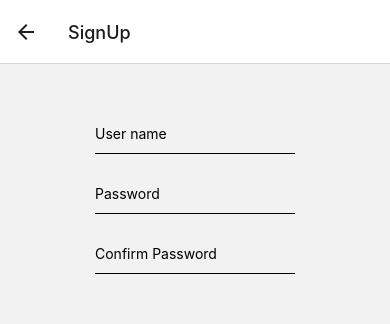
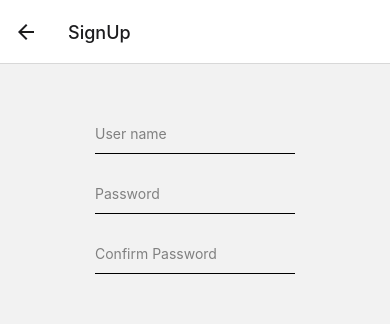
Before and after one commit to him1231/IDCT_TIC_TAC_TOE_APP, a React Native app: screen /SignUp in a window 390 px wide. Shown: the top 324 px of the page. Built offline with nearby package versions, Linux system fonts and the light colour scheme.

Commit message:
- addd back placeholderTextColor

```diff
--- a/src/component/TextInputAlert.tsx
+++ b/src/component/TextInputAlert.tsx
@@ -61,6 +61,7 @@ const TextInputAlert = (props: Props) => {
         <View style={styles.promptContainer}>
           {title && <Text style={styles.title}>{title}</Text>}
           <TextInput
+            placeholderTextColor={'grey'}
             style={styles.textInput}
             placeholder={placeholder}
             onChangeText={setInput}
--- a/src/screen/LoginPage.tsx
+++ b/src/screen/LoginPage.tsx
@@ -34,12 +34,14 @@ const LoginPage = () => {
     <View style={styles.container}>
       <Text style={styles.logo}>#</Text>
       <TextInput
+        placeholderTextColor={'grey'}
         style={styles.textInput}
         placeholder="User name"
         onChangeText={setUsername}
       />
       <Separator size={20} />
       <TextInput
+        placeholderTextColor={'grey'}
         style={styles.textInput}
         value={password}
         placeholder="Password"
--- a/src/screen/SignUpPage.tsx
+++ b/src/screen/SignUpPage.tsx
@@ -39,12 +39,14 @@ const SignUpPage = () => {
     <View style={styles.container}>
       <Separator size={50} />
       <TextInput
+        placeholderTextColor={'grey'}
         style={styles.textInput}
         placeholder="User name"
         onChangeText={setUsername}
       />
       <Separator size={20} />
       <TextInput
+        placeholderTextColor={'grey'}
         style={styles.textInput}
         placeholder="Password"
         textContentType="password"
@@ -53,6 +55,7 @@ const SignUpPage = () => {
       />
       <Separator size={20} />
       <TextInput
+        placeholderTextColor={'grey'}
         style={styles.textInput}
         placeholder="Confirm Password"
         textContentType="password"
```
